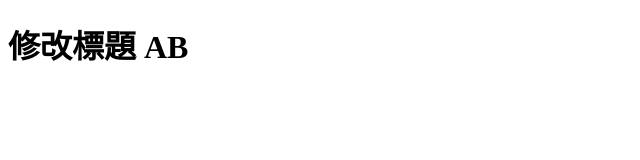
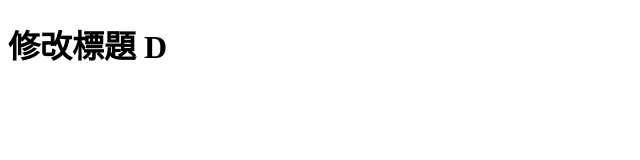
Before and after one commit to ldddl/test10232, a plain HTML site: page index.html in a window 1280 px wide. Shown: the full height of the page, 0-640 px from the left. Drawn offline with Linux system fonts and the light colour scheme.

Commit message:
修改 h1 文字，增加 D 資訊

```diff
--- a/index.html
+++ b/index.html
@@ -6,6 +6,6 @@
     <title>再次修改 title</title>
   </head>
   <body>
-    <h1>修改標題 AB</h1>
+    <h1>修改標題 D</h1>
   </body>
 </html>
```
